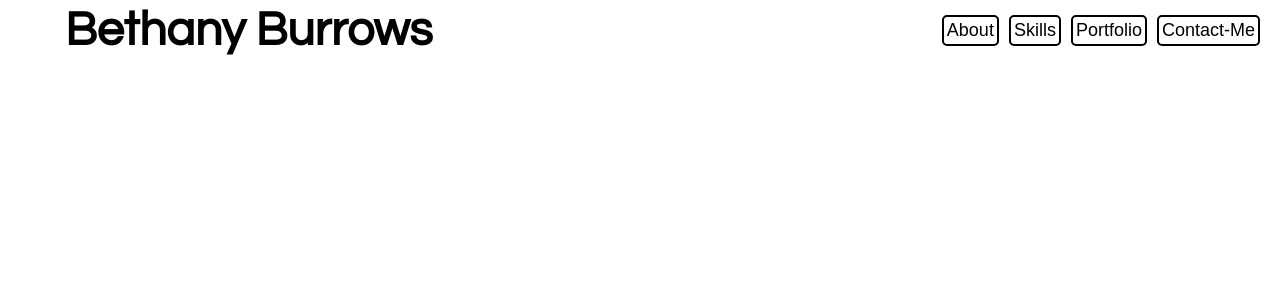
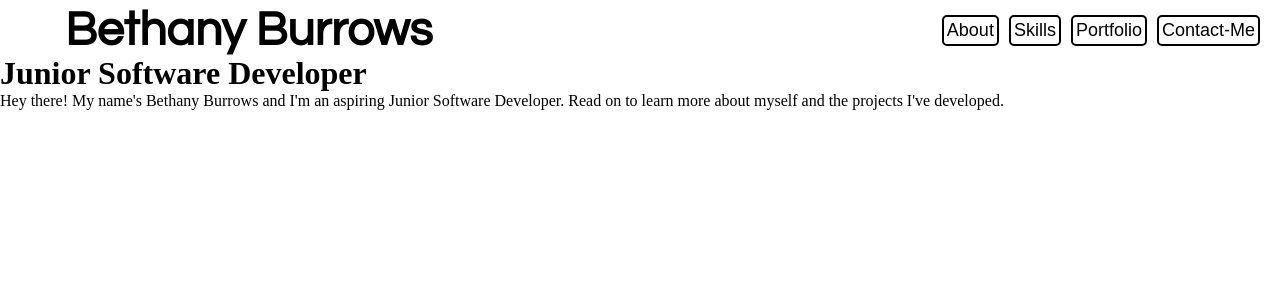
Before and after one commit to BethScarlett/portfolio-react, a React (Vite) app: page / in a window 1280 px wide. Shown: the top 300 px of the page. Built offline with nearby package versions, Linux system fonts and the light colour scheme; a web font is replaced by a local one.

Commit message:
Setup component files for intro section.

```diff
--- a/src/App.tsx
+++ b/src/App.tsx
@@ -1,10 +1,17 @@
 import "./App.scss";
+import IntroSection from "./Components/IntroSection/IntroSection";
 import Navbar from "./Components/Navbar/Navbar";
 
 const App = () => {
   return (
     <div>
       <Navbar />
+      <IntroSection
+        heading="Junior Software Developer"
+        content="Hey there! My name's Bethany Burrows and I'm an aspiring Junior Software
+        Developer. Read on to learn more about myself and the projects I've
+        developed."
+      />
     </div>
   );
 };
--- /dev/null
+++ b/src/Components/IntroSection/IntroSection.scss
@@ -0,0 +1,5 @@
+* {
+  margin: 0;
+  padding: 0;
+  box-sizing: border-box;
+}
--- /dev/null
+++ b/src/Components/IntroSection/IntroSection.tsx
@@ -0,0 +1,17 @@
+import "./IntroSection.scss";
+
+type IntroSectionProps = {
+  heading: string;
+  content: string;
+};
+
+const IntroSection = ({ heading, content }: IntroSectionProps) => {
+  return (
+    <div>
+      <h1>{heading}</h1>
+      <p>{content}</p>
+    </div>
+  );
+};
+
+export default IntroSection;
```
